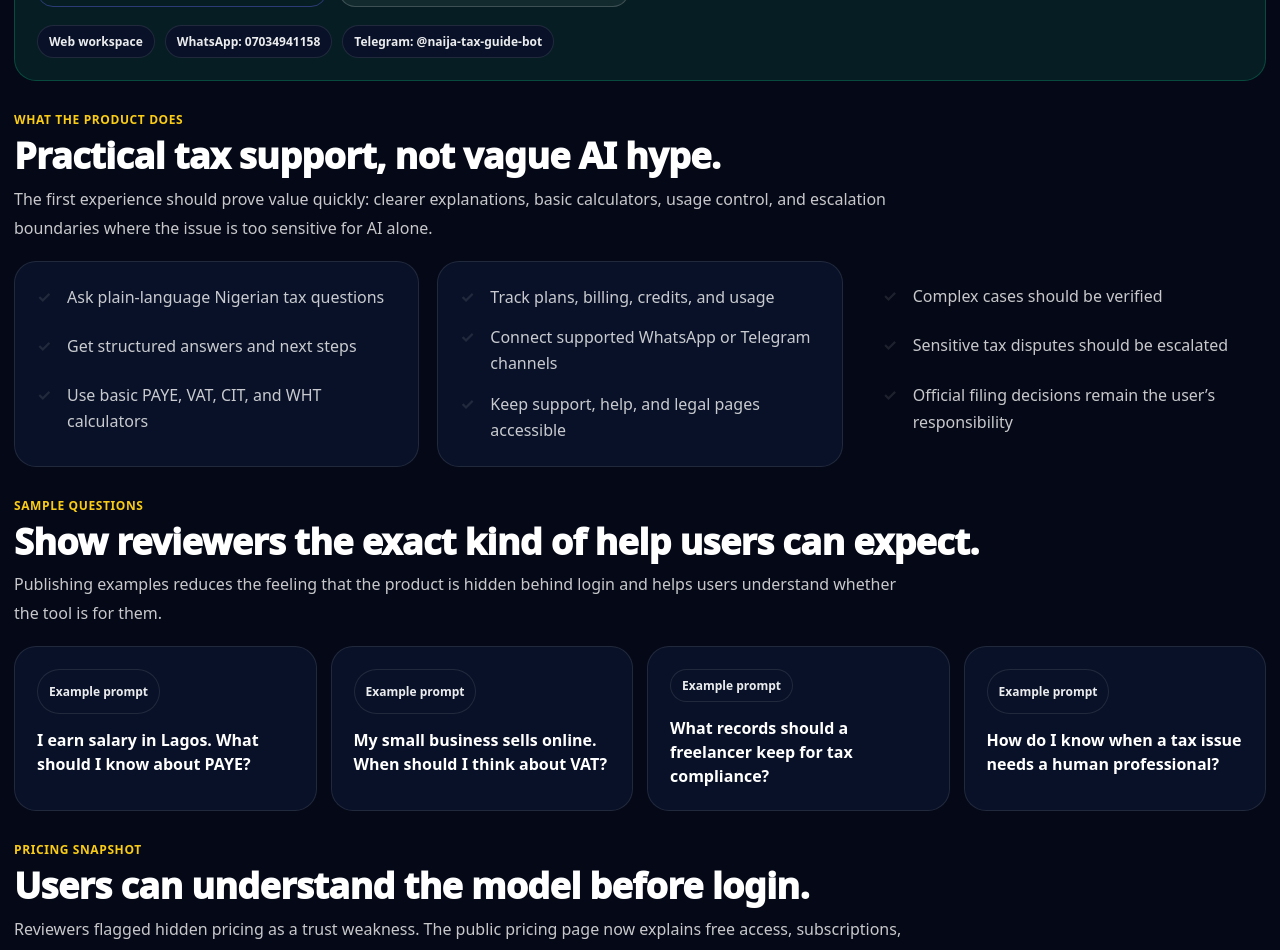
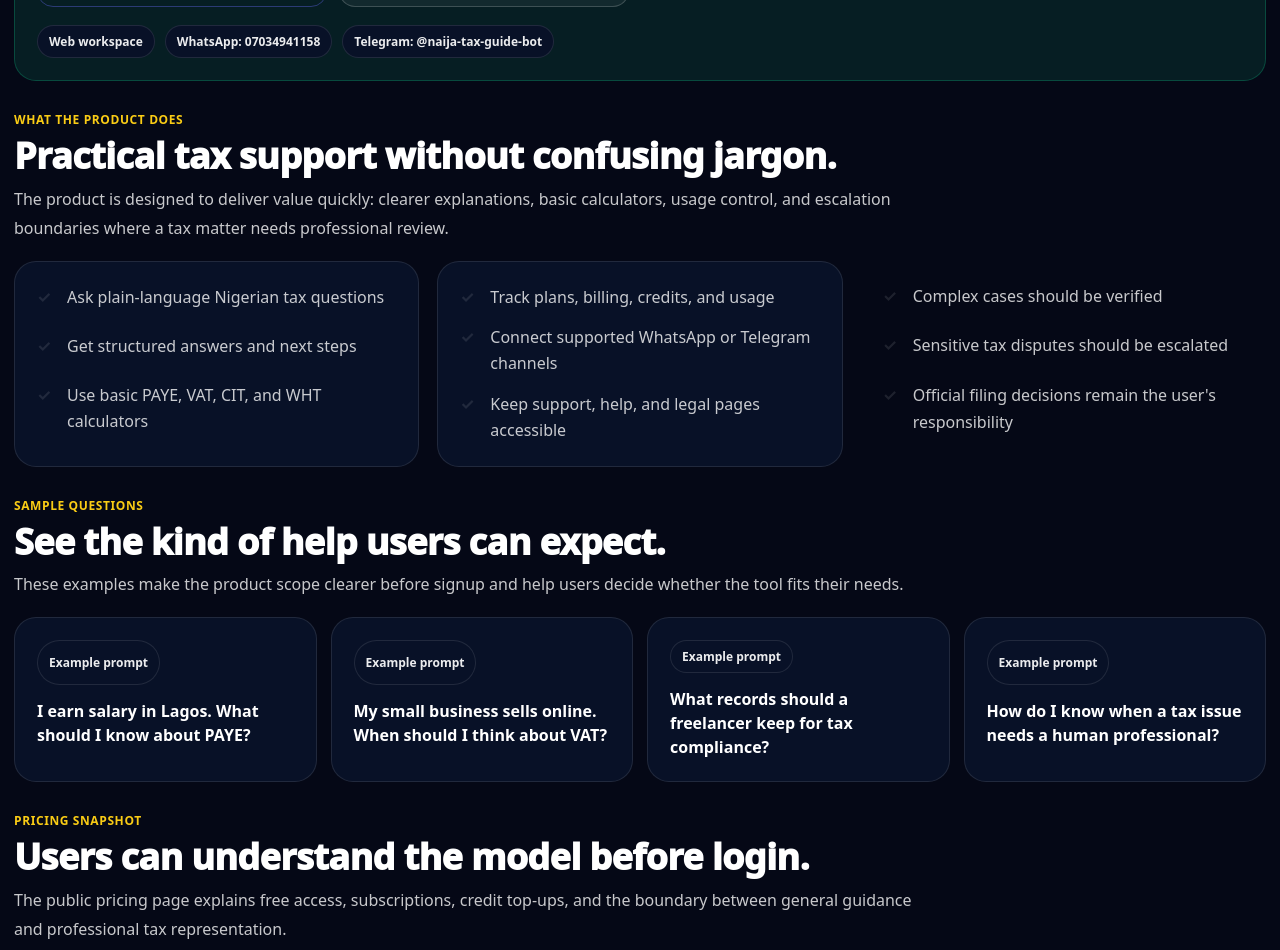
Before and after one commit to SirBM201/naija-tax-guide-frontend, a Next.js app: page / in a window 1280 px wide. Shown: the part 860-1810 px from the top of the page. Built offline with nearby package versions, Linux system fonts and the light colour scheme; no server answers.

Commit message:
Refine landing page public copy

```diff
--- a/app/page.tsx
+++ b/app/page.tsx
@@ -215,21 +215,21 @@ export default function LandingPage() {
         <section style={{ display: "grid", gap: 18 }}>
           {sectionTitle(
             "What the product does",
-            "Practical tax support, not vague AI hype.",
-            "The first experience should prove value quickly: clearer explanations, basic calculators, usage control, and escalation boundaries where the issue is too sensitive for AI alone."
+            "Practical tax support without confusing jargon.",
+            "The product is designed to deliver value quickly: clearer explanations, basic calculators, usage control, and escalation boundaries where a tax matter needs professional review."
           )}
           <div style={{ display: "grid", gridTemplateColumns: "repeat(auto-fit, minmax(240px, 1fr))", gap: 18 }}>
             <div style={cardStyle()}>{["Ask plain-language Nigerian tax questions", "Get structured answers and next steps", "Use basic PAYE, VAT, CIT, and WHT calculators"].map(bullet)}</div>
             <div style={cardStyle()}>{["Track plans, billing, credits, and usage", "Connect supported WhatsApp or Telegram channels", "Keep support, help, and legal pages accessible"].map(bullet)}</div>
-            <div style={cardStyle("warn")}>{["Complex cases should be verified", "Sensitive tax disputes should be escalated", "Official filing decisions remain the user’s responsibility"].map(bullet)}</div>
+            <div style={cardStyle("warn")}>{["Complex cases should be verified", "Sensitive tax disputes should be escalated", "Official filing decisions remain the user's responsibility"].map(bullet)}</div>
           </div>
         </section>
 
         <section style={{ display: "grid", gap: 18 }}>
           {sectionTitle(
             "Sample questions",
-            "Show reviewers the exact kind of help users can expect.",
-            "Publishing examples reduces the feeling that the product is hidden behind login and helps users understand whether the tool is for them."
+            "See the kind of help users can expect.",
+            "These examples make the product scope clearer before signup and help users decide whether the tool fits their needs."
           )}
           <div style={{ display: "grid", gridTemplateColumns: "repeat(auto-fit, minmax(240px, 1fr))", gap: 14 }}>
             {sampleQuestions.map((question) => (
@@ -245,7 +245,7 @@ export default function LandingPage() {
           {sectionTitle(
             "Pricing snapshot",
             "Users can understand the model before login.",
-            "Reviewers flagged hidden pricing as a trust weakness. The public pricing page now explains free access, subscriptions, credit top-ups, and the professional-use boundary."
+            "The public pricing page explains free access, subscriptions, credit top-ups, and the boundary between general guidance and professional tax representation."
           )}
           <div style={{ display: "grid", gridTemplateColumns: "repeat(auto-fit, minmax(220px, 1fr))", gap: 18 }}>
             <div style={cardStyle()}><span style={pillStyle()}>Free Forever</span><strong style={{ fontSize: 24 }}>₦0</strong><p style={{ margin: 0, color: "var(--text-muted)", lineHeight: 1.7 }}>Basic calculators, library answers, quiz learning, and calendar view.</p></div>
```
